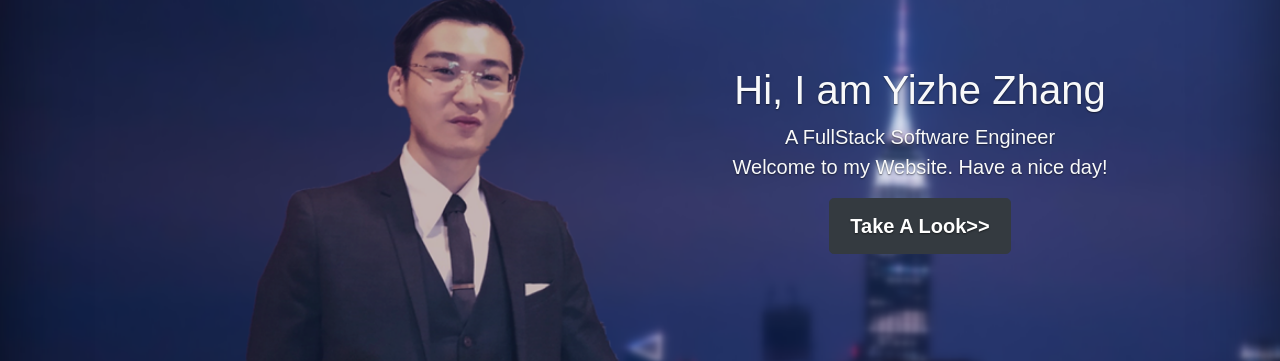
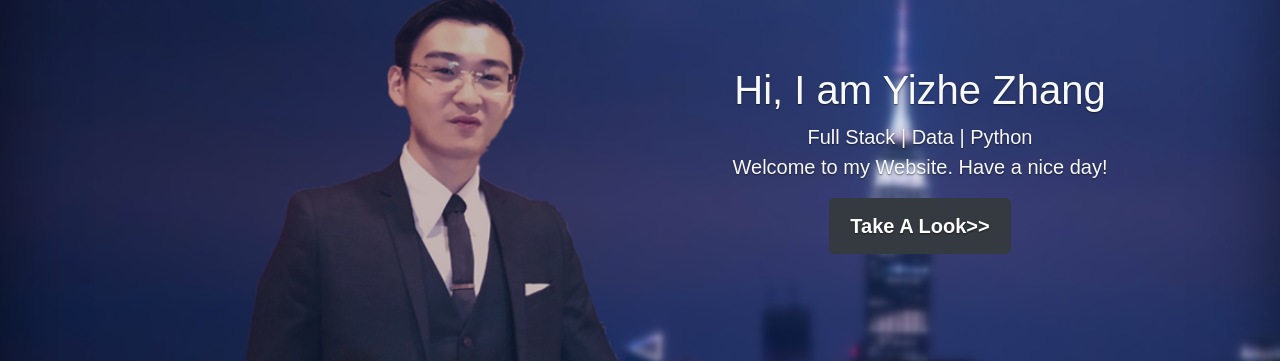
Before and after one commit to YizheZhang-Ervin/EasyEZ_V2, a Django app: page / in a window 1280 px wide. Shown: the part 210-571 px from the top of the page. Run offline with Django 3.2, Linux system fonts and the light colour scheme; some libraries are stand-ins or nearby versions.

Commit message:
update index

```diff
--- a/Blog/templates/header.html
+++ b/Blog/templates/header.html
@@ -66,7 +66,7 @@
                                 <p class="center">Yizhe(Ervin) Zhang</p>
                                 <hr class="bgc_white">
                                 <p class="center">Northeastern University</p>
-                                <p class="center">Python Engineer</p>
+                                <p class="center">Full Stack | Python </p>
                             </a>
                         </li>
                       </ul>
--- a/Blog/templates/index.html
+++ b/Blog/templates/index.html
@@ -30,7 +30,7 @@
             <!-- Title -->
             <div id="title001">
               <h1 class="cover-heading">Hi, I am Yizhe Zhang</h1>
-              <p class="lead">A FullStack Software Engineer<br>Welcome to my Website. Have a nice day!</p>
+              <p class="lead">Full Stack | Data | Python<br>Welcome to my Website. Have a nice day!</p>
               <p class="lead">
                 <a href="/introduction" class="btn btn-lg btn-dark">Take A Look>></a>
               </p>
```
